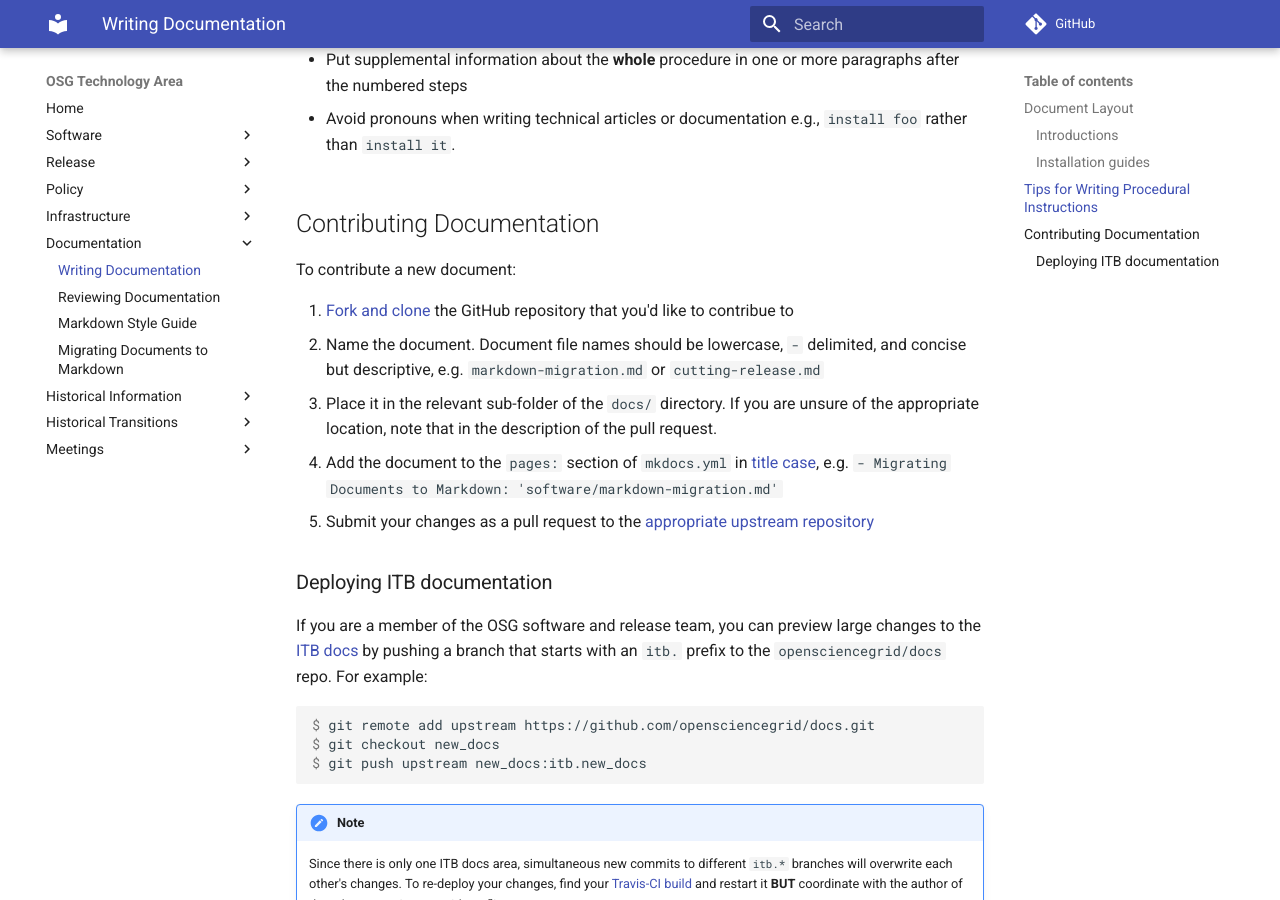
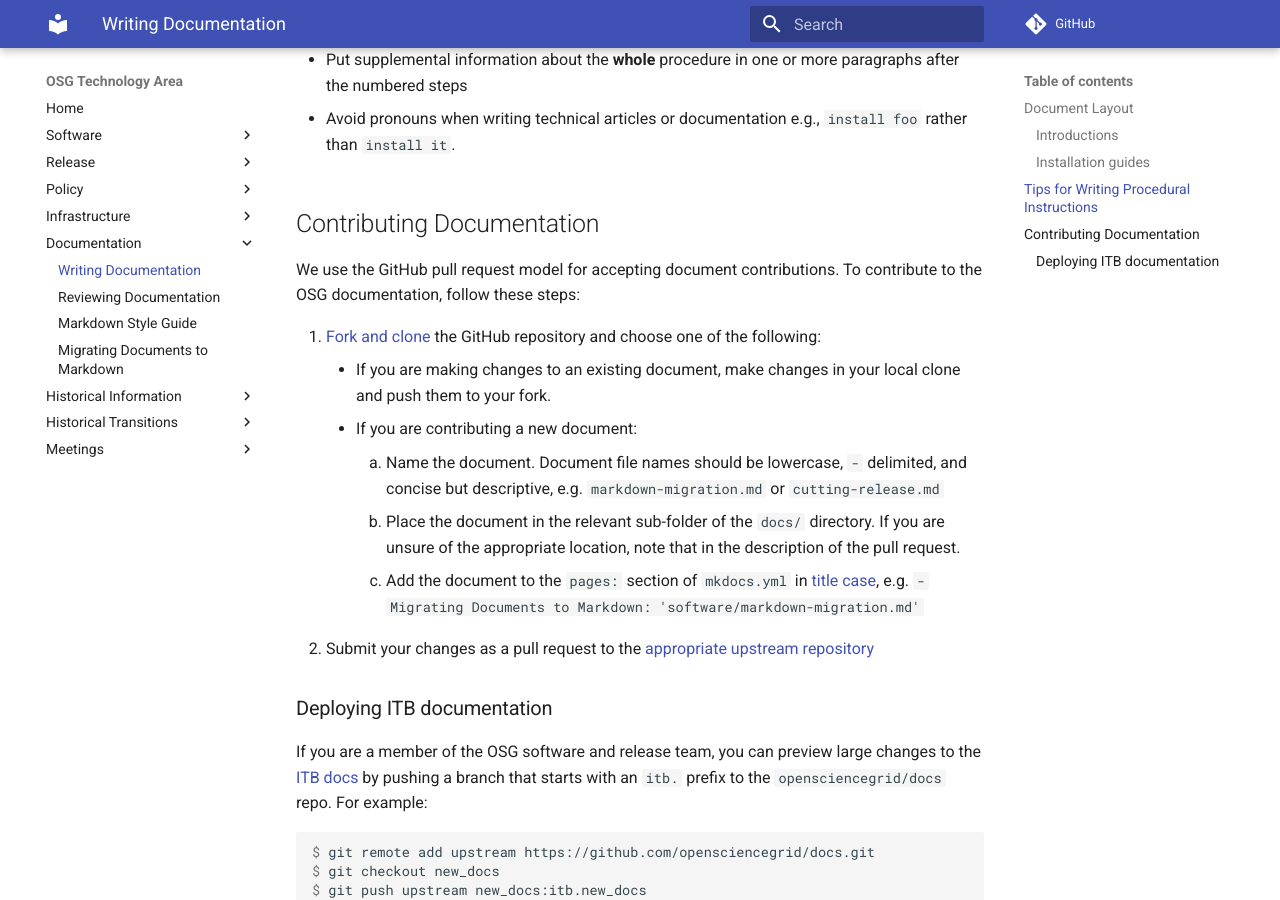
Before and after one commit to zvada/technology, an MkDocs documentation site: the page built from docs/documentation/writing-documentation.md, in a window 1280 px wide and 900 px high, scrolled down 1819 px. Built offline with MkDocs 1.6.1 and Material for MkDocs 9.7.7, drawn with Linux system fonts in a browser that asks for light colours; comment, search, counter and statistics services are not loaded; old or Windows-style settings are respelled for this version of MkDocs.

Commit message:
Add instructions for contributing to existing docs

```diff
--- a/docs/documentation/writing-documentation.md
+++ b/docs/documentation/writing-documentation.md
@@ -67,12 +67,14 @@ Tips for Writing Procedural Instructions
 Contributing Documentation
 --------------------------
 
-To contribute a new document:
+We use the GitHub pull request model for accepting document contributions. To contribute to the OSG documentation, follow these steps:
 
-1. [Fork and clone](https://help.github.com/articles/fork-a-repo/) the GitHub repository that you'd like to contribue to
-1. Name the document. Document file names should be lowercase, `-` delimited, and concise but descriptive, e.g. `markdown-migration.md` or `cutting-release.md`
-1. Place it in the relevant sub-folder of the `docs/` directory. If you are unsure of the appropriate location, note that in the description of the pull request.
-1. Add the document to the `pages:` section of `mkdocs.yml` in [title case](http://titlecase.com/), e.g. `- Migrating Documents to Markdown: 'software/markdown-migration.md'`
+1. [Fork and clone](https://help.github.com/articles/fork-a-repo/) the GitHub repository and choose one of the following:
+    - If you are making changes to an existing document, make changes in your local clone and push them to your fork.
+    - If you are contributing a new document:
+        1. Name the document. Document file names should be lowercase, `-` delimited, and concise but descriptive, e.g. `markdown-migration.md` or `cutting-release.md`
+        1. Place the document in the relevant sub-folder of the `docs/` directory. If you are unsure of the appropriate location, note that in the description of the pull request.
+        1. Add the document to the `pages:` section of `mkdocs.yml` in [title case](http://titlecase.com/), e.g. `- Migrating Documents to Markdown: 'software/markdown-migration.md'`
 1. Submit your changes as a pull request to the [appropriate upstream repository](#contributing-documntation)
 
 ### Deploying ITB documentation ###
```
